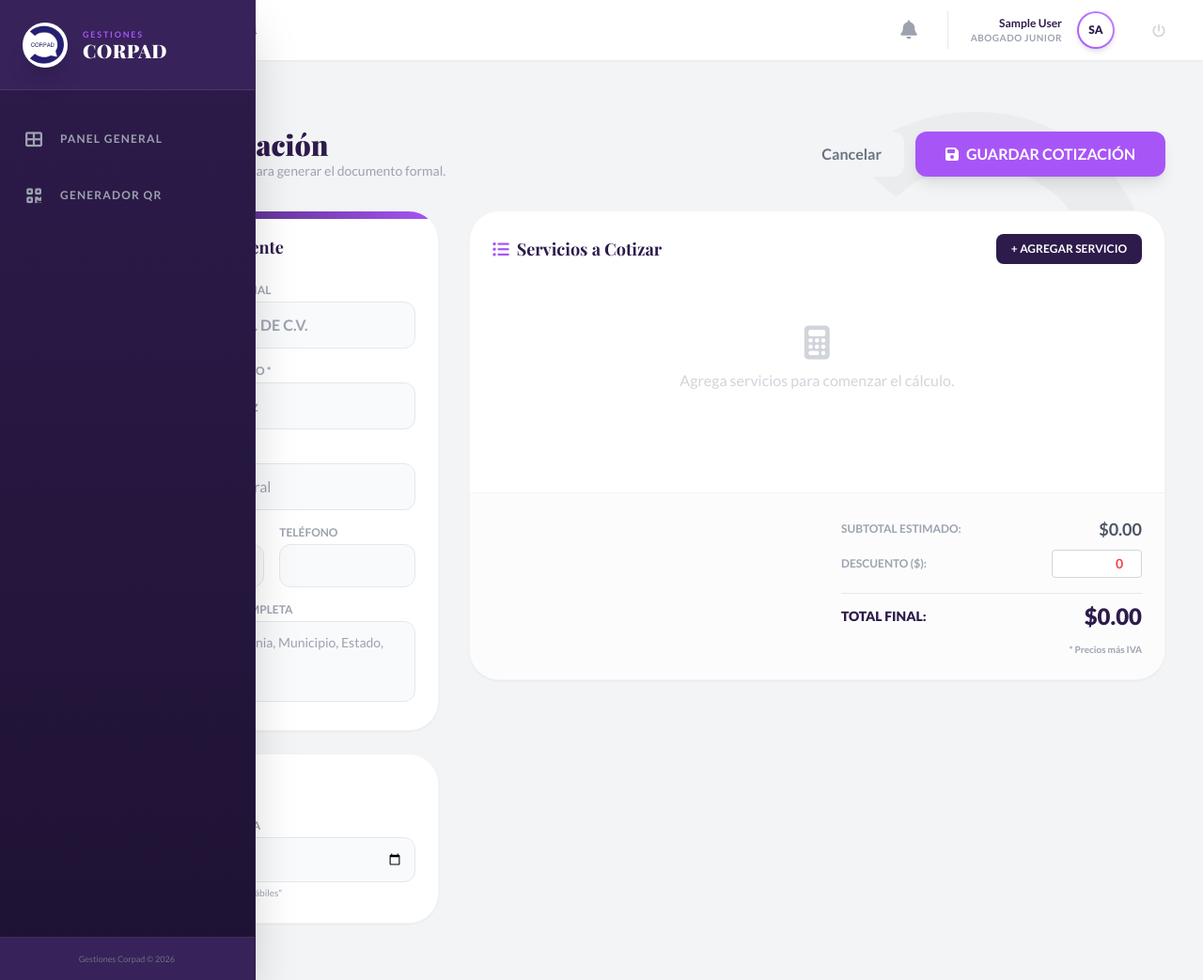
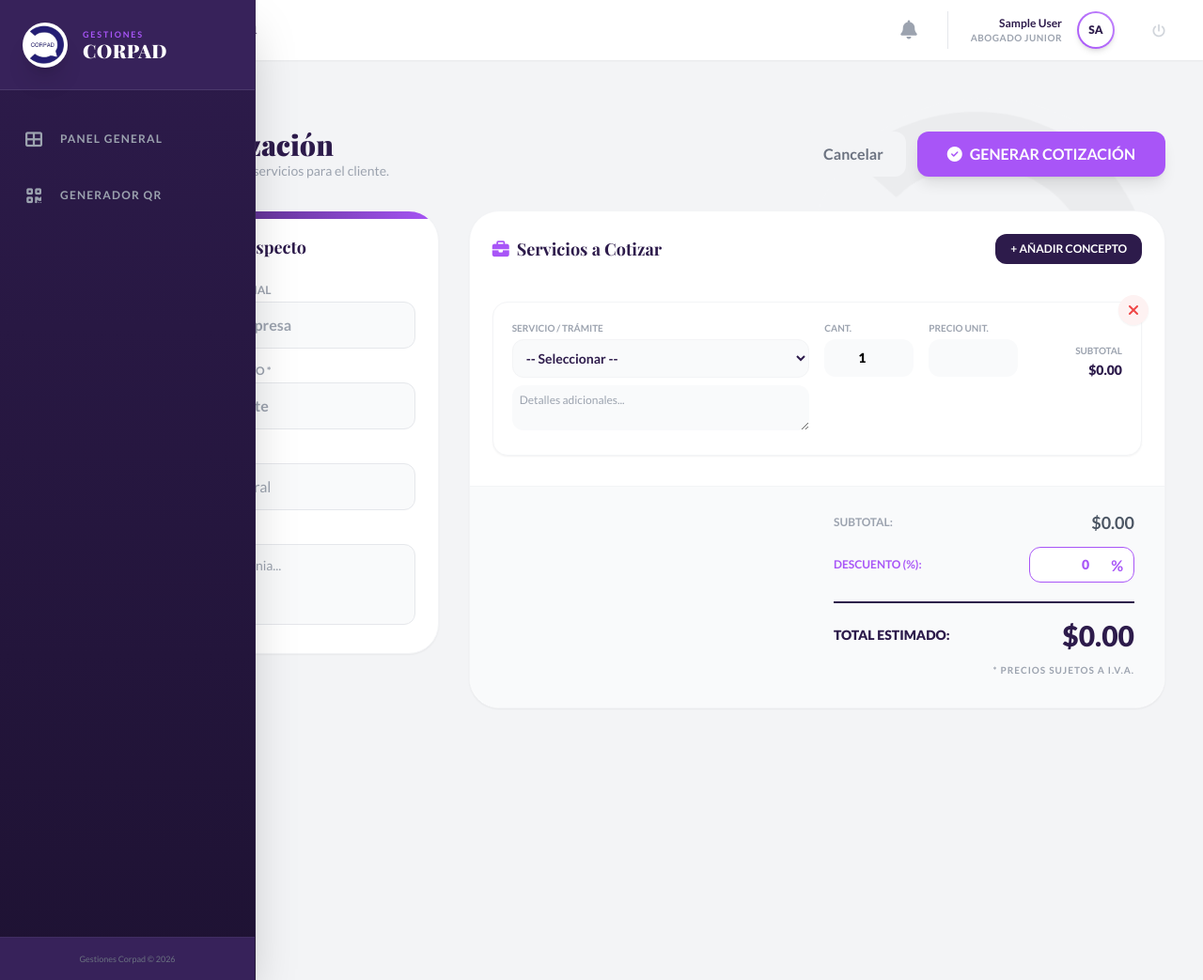
Before and after one commit to j99i/AppLegal_Cloud, a Django app: page /cotizaciones/nueva/ in a window 1280 px wide. Shown: the whole page at 94% size. Run offline with Django 5.2, Linux system fonts and the light colour scheme; the visitor is signed in with stand-in values (Sample User, id 1); data that the repository does not hold is empty; some libraries are stand-ins or nearby versions.

```diff
--- a/expedientes/views.py
+++ b/expedientes/views.py
@@ -716,27 +716,23 @@ def lista_cotizaciones(request):
 @login_required
 def nueva_cotizacion(request):
     if request.method == 'POST':
-        # 1. Obtener datos del cliente
+        # Captura de datos del cliente
         prospecto_empresa = request.POST.get('prospecto_empresa')
         prospecto_nombre = request.POST.get('prospecto_nombre')
         prospecto_email = request.POST.get('prospecto_email')
         prospecto_telefono = request.POST.get('prospecto_telefono')
-
-        # Nuevos campos
         prospecto_direccion = request.POST.get('prospecto_direccion')
         prospecto_cargo = request.POST.get('prospecto_cargo')
-        descuento_str = request.POST.get('descuento', '0')
         validez = request.POST.get('validez_hasta')
 
-        # --- CORRECCIÓN: USAR DECIMAL EN LUGAR DE FLOAT ---
+        # Captura del porcentaje de descuento
+        porcentaje_str = request.POST.get('porcentaje_descuento', '0')
         try:
-            # Convertimos directamente el string a Decimal
-            descuento = Decimal(descuento_str) if descuento_str else Decimal('0.00')
+            porcentaje_descuento = Decimal(porcentaje_str)
         except:
-            descuento = Decimal('0.00')
-        # --------------------------------------------------
+            porcentaje_descuento = Decimal('0.00')
 
-        # 2. Crear la Cotización
+        # 1. Crear la cabecera de la Cotización
         cotizacion = Cotizacion.objects.create(
             prospecto_empresa=prospecto_empresa,
             prospecto_nombre=prospecto_nombre,
@@ -744,14 +740,12 @@ def nueva_cotizacion(request):
             prospecto_telefono=prospecto_telefono,
             prospecto_direccion=prospecto_direccion,
             prospecto_cargo=prospecto_cargo,
-            descuento=descuento,
+            porcentaje_descuento=porcentaje_descuento,
             validez_hasta=validez if validez else None,
-            creado_por=request.user,
-            subtotal=Decimal('0.00'),
-            total=Decimal('0.00')
+            creado_por=request.user
         )
 
-        # 3. Procesar los Servicios
+        # 2. Procesar los servicios seleccionados
         servicios_ids = request.POST.getlist('servicios_seleccionados')
         cantidades = request.POST.getlist('cantidades')
         precios = request.POST.getlist('precios_personalizados')
@@ -762,36 +756,30 @@ def nueva_cotizacion(request):
                 servicio = get_object_or_404(Servicio, id=s_id)
                 cantidad = int(cant)
 
-                # --- CORRECCIÓN: USAR DECIMAL PARA PRECIOS ---
                 try:
-                    precio_unitario = Decimal(prec)
+                    precio_u = Decimal(prec)
                 except:
-                    precio_unitario = Decimal('0.00')
+                    precio_u = Decimal('0.00')
 
-                # Calculamos subtotal de línea para guardarlo
-                subtotal_linea = cantidad * precio_unitario
-                # ---------------------------------------------
-
-                # Crear el Item (asegurando guardar el subtotal)
+                # Crear el Item (el subtotal del item se puede calcular en el save del item o aquí)
                 ItemCotizacion.objects.create(
                     cotizacion=cotizacion,
                     servicio=servicio,
                     cantidad=cantidad,
-                    precio_unitario=precio_unitario,
-                    subtotal=subtotal_linea,
+                    precio_unitario=precio_u,
+                    subtotal=cantidad * precio_u,
                     descripcion_personalizada=desc
                 )
 
-        # Forzar recálculo final (por si acaso)
+        # 3. Recalcular totales finales una vez creados todos los ítems
         cotizacion.calcular_totales()
 
-        messages.success(request, 'Cotización creada exitosamente.')
+        messages.success(request, 'Cotización generada correctamente.')
         return redirect('detalle_cotizacion', cotizacion_id=cotizacion.id)
 
-    # GET
+    # Si es GET, mostrar servicios activos
     servicios = Servicio.objects.all()
     return render(request, 'cotizaciones/crear.html', {'servicios': servicios})
-
 @login_required
 def detalle_cotizacion(request, cotizacion_id):
     c = get_object_or_404(Cotizacion, id=cotizacion_id)
--- a/templates/cotizaciones/crear.html
+++ b/templates/cotizaciones/crear.html
@@ -9,13 +9,13 @@
 
         <div class="flex flex-col md:flex-row justify-between items-start md:items-center gap-4 mb-8">
             <div>
-                <h2 class="text-3xl font-black text-[#2D1B4B]">Crear Cotización</h2>
-                <p class="text-gray-400 text-sm">Complete la información para generar el documento formal.</p>
+                <h2 class="text-3xl font-black text-[#2D1B4B]">Nueva Cotización</h2>
+                <p class="text-gray-400 text-sm">Gestione los honorarios y servicios para el cliente.</p>
             </div>
             <div class="flex gap-3">
                 <a href="{% url 'lista_cotizaciones' %}" class="px-6 py-3 bg-gray-100 text-gray-500 rounded-xl font-bold hover:bg-gray-200 transition-colors">Cancelar</a>
                 <button type="submit" class="px-8 py-3 bg-[#A855F7] text-white rounded-xl font-bold hover:bg-[#9333EA] shadow-lg transition-transform hover:scale-105 flex items-center gap-2">
-                    <i class="fas fa-save"></i> GUARDAR COTIZACIÓN
+                    <i class="fas fa-check-circle"></i> GENERAR COTIZACIÓN
                 </button>
             </div>
         </div>
@@ -28,53 +28,31 @@
                     <div class="absolute top-0 left-0 w-full h-2 bg-gradient-to-r from-[#2D1B4B] to-[#A855F7]"></div>
 
                     <h3 class="text-lg font-bold text-[#2D1B4B] mb-6 flex items-center gap-2">
-                        <i class="fas fa-user-tie text-[#A855F7]"></i> Datos del Cliente
+                        <i class="fas fa-user-tie text-[#A855F7]"></i> Datos del Prospecto
                     </h3>
 
                     <div class="space-y-4">
                         <div>
                             <label class="block text-xs font-bold text-gray-400 uppercase mb-1">Empresa / Razón Social</label>
-                            <input type="text" name="prospecto_empresa" class="w-full p-3 bg-gray-50 rounded-xl border border-gray-200 focus:border-[#A855F7] focus:ring-2 focus:ring-purple-50 outline-none font-bold text-[#2D1B4B]" placeholder="Ej. EMPRESA S.A. DE C.V.">
+                            <input type="text" name="prospecto_empresa" class="w-full p-3 bg-gray-50 rounded-xl border border-gray-200 focus:border-[#A855F7] outline-none font-bold text-[#2D1B4B]" placeholder="Nombre de la empresa">
                         </div>
 
                         <div>
                             <label class="block text-xs font-bold text-gray-400 uppercase mb-1">Nombre del Contacto *</label>
-                            <input type="text" name="prospecto_nombre" required class="w-full p-3 bg-gray-50 rounded-xl border border-gray-200 focus:border-[#A855F7] focus:ring-2 focus:ring-purple-50 outline-none font-bold text-[#2D1B4B]" placeholder="Ej. Lic. Juan Pérez">
+                            <input type="text" name="prospecto_nombre" required class="w-full p-3 bg-gray-50 rounded-xl border border-gray-200 focus:border-[#A855F7] outline-none font-bold text-[#2D1B4B]" placeholder="Nombre del cliente">
                         </div>
 
                         <div>
                             <label class="block text-xs font-bold text-gray-400 uppercase mb-1">Cargo / Puesto</label>
-                            <input type="text" name="prospecto_cargo" class="w-full p-3 bg-gray-50 rounded-xl border border-gray-200 focus:border-[#A855F7] focus:ring-2 focus:ring-purple-50 outline-none font-medium text-gray-600" placeholder="Ej. Director General">
-                        </div>
-
-                        <div class="grid grid-cols-2 gap-4">
-                            <div>
-                                <label class="block text-xs font-bold text-gray-400 uppercase mb-1">Email</label>
-                                <input type="email" name="prospecto_email" class="w-full p-3 bg-gray-50 rounded-xl border border-gray-200 focus:border-[#A855F7] focus:ring-2 focus:ring-purple-50 outline-none text-sm">
-                            </div>
-                            <div>
-                                <label class="block text-xs font-bold text-gray-400 uppercase mb-1">Teléfono</label>
-                                <input type="text" name="prospecto_telefono" class="w-full p-3 bg-gray-50 rounded-xl border border-gray-200 focus:border-[#A855F7] focus:ring-2 focus:ring-purple-50 outline-none text-sm">
-                            </div>
+                            <input type="text" name="prospecto_cargo" class="w-full p-3 bg-gray-50 rounded-xl border border-gray-200 focus:border-[#A855F7] outline-none text-gray-600" placeholder="Ej. Director General">
                         </div>
 
                         <div>
-                            <label class="block text-xs font-bold text-gray-400 uppercase mb-1">Dirección Fiscal Completa</label>
-                            <textarea name="prospecto_direccion" rows="3" class="w-full p-3 bg-gray-50 rounded-xl border border-gray-200 focus:border-[#A855F7] focus:ring-2 focus:ring-purple-50 outline-none text-sm resize-none" placeholder="Calle, Número, Colonia, Municipio, Estado, C.P."></textarea>
+                            <label class="block text-xs font-bold text-gray-400 uppercase mb-1">Dirección Fiscal</label>
+                            <textarea name="prospecto_direccion" rows="3" class="w-full p-3 bg-gray-50 rounded-xl border border-gray-200 focus:border-[#A855F7] outline-none text-sm resize-none" placeholder="Calle, Número, Colonia..."></textarea>
                         </div>
                     </div>
                 </div>
-
-                <div class="bg-white p-6 rounded-[2rem] shadow-sm border border-gray-100">
-                    <h3 class="text-lg font-bold text-[#2D1B4B] mb-4">Configuración</h3>
-
-                    <div>
-                        <label class="block text-xs font-bold text-gray-400 uppercase mb-1">Vigencia de la Oferta</label>
-                        <input type="date" name="validez_hasta" class="w-full p-3 bg-gray-50 rounded-xl border border-gray-200 text-sm font-bold text-[#2D1B4B]">
-                        <p class="text-[10px] text-gray-400 mt-1">Dejar en blanco para "15 días hábiles"</p>
-                    </div>
-                </div>
-
             </div>
 
             <div class="lg:col-span-2 space-y-6">
@@ -82,37 +60,43 @@
                 <div class="bg-white p-6 rounded-[2rem] shadow-sm border border-gray-100 min-h-[500px] flex flex-col">
                     <div class="flex justify-between items-center mb-6">
                         <h3 class="text-lg font-bold text-[#2D1B4B] flex items-center gap-2">
-                            <i class="fas fa-list-ul text-[#A855F7]"></i> Servicios a Cotizar
+                            <i class="fas fa-briefcase text-[#A855F7]"></i> Servicios a Cotizar
                         </h3>
-                        <button type="button" onclick="agregarServicio()" class="px-4 py-2 bg-[#2D1B4B] text-white rounded-lg text-xs font-bold hover:bg-[#3E2C5E] transition-colors">
-                            + AGREGAR SERVICIO
+                        <button type="button" onclick="agregarServicio()" class="px-4 py-2 bg-[#2D1B4B] text-white rounded-xl text-xs font-bold hover:bg-[#3E2C5E] transition-all">
+                            + AÑADIR CONCEPTO
                         </button>
                     </div>
 
                     <div id="contenedor-items" class="space-y-4 flex-1">
                         <div class="text-center text-gray-300 py-10" id="empty-state">
-                            <i class="fas fa-calculator text-4xl mb-2"></i>
-                            <p>Agrega servicios para comenzar el cálculo.</p>
+                            <i class="fas fa-folder-open text-4xl mb-2"></i>
+                            <p>No hay servicios agregados aún.</p>
                         </div>
                     </div>
 
-                    <div class="mt-8 pt-6 border-t border-gray-100 bg-gray-50/50 -m-6 p-6 rounded-b-[2rem]">
-                        <div class="flex flex-col items-end gap-2">
+                    <div class="mt-8 pt-6 border-t border-gray-100 bg-gray-50 -m-6 p-8 rounded-b-[2rem]">
+                        <div class="flex flex-col items-end gap-3">
+
                             <div class="w-full max-w-xs flex justify-between items-center">
-                                <span class="text-xs font-bold text-gray-400 uppercase">Subtotal Estimado:</span>
+                                <span class="text-xs font-bold text-gray-400 uppercase">Subtotal:</span>
                                 <span class="text-lg font-bold text-gray-600" id="lbl-subtotal">$0.00</span>
                             </div>
 
                             <div class="w-full max-w-xs flex justify-between items-center">
-                                <span class="text-xs font-bold text-gray-400 uppercase">Descuento ($):</span>
-                                <input type="number" name="descuento" id="input-descuento" value="0" step="0.01" class="w-24 p-1 text-right bg-white border border-gray-300 rounded text-sm font-bold text-red-500 focus:outline-none focus:border-red-300" oninput="calcularTotales()">
+                                <span class="text-xs font-bold text-[#A855F7] uppercase">Descuento (%):</span>
+                                <div class="relative w-28">
+                                    <input type="number" name="porcentaje_descuento" id="input-porcentaje" value="0" step="0.1" min="0" max="100"
+                                           class="w-full p-2 pr-8 text-right bg-white border border-[#A855F7] rounded-xl text-sm font-black text-[#A855F7] focus:ring-2 focus:ring-purple-200 outline-none"
+                                           oninput="calcularTotales()">
+                                    <span class="absolute right-3 top-2 text-[#A855F7] font-bold">%</span>
+                                </div>
                             </div>
 
-                            <div class="w-full max-w-xs flex justify-between items-center border-t border-gray-200 pt-2 mt-2">
-                                <span class="text-sm font-black text-[#2D1B4B] uppercase">TOTAL FINAL:</span>
-                                <span class="text-2xl font-black text-[#2D1B4B]" id="lbl-total">$0.00</span>
+                            <div class="w-full max-w-xs flex justify-between items-center border-t-2 border-[#2D1B4B] pt-4 mt-2">
+                                <span class="text-sm font-black text-[#2D1B4B] uppercase">TOTAL ESTIMADO:</span>
+                                <span class="text-3xl font-black text-[#2D1B4B]" id="lbl-total">$0.00</span>
                             </div>
-                            <p class="text-[10px] text-gray-400 font-bold mt-1">* Precios más IVA</p>
+                            <p class="text-[10px] text-gray-400 font-bold uppercase tracking-widest">* Precios sujetos a I.V.A.</p>
                         </div>
                     </div>
                 </div>
@@ -123,35 +107,35 @@
 </div>
 
 <template id="template-item">
-    <div class="item-fila bg-gray-50 p-4 rounded-xl border border-gray-200 relative animate__animated animate__fadeIn">
-        <button type="button" onclick="eliminarItem(this)" class="absolute top-2 right-2 text-gray-300 hover:text-red-500 transition-colors">
-            <i class="fas fa-times-circle"></i>
+    <div class="item-fila bg-white p-5 rounded-2xl border border-gray-100 shadow-sm relative animate__animated animate__fadeInUp">
+        <button type="button" onclick="eliminarItem(this)" class="absolute -top-2 -right-2 w-8 h-8 bg-red-50 text-red-500 rounded-full hover:bg-red-500 hover:text-white transition-all shadow-sm">
+            <i class="fas fa-times"></i>
         </button>
 
-        <div class="grid grid-cols-1 md:grid-cols-12 gap-4 items-start">
-
+        <div class="grid grid-cols-1 md:grid-cols-12 gap-4">
             <div class="md:col-span-6">
-                <label class="block text-[10px] font-bold text-gray-400 uppercase mb-1">Servicio</label>
-                <select name="servicios_seleccionados" class="w-full p-2 bg-white rounded-lg border border-gray-200 text-sm font-bold text-[#2D1B4B] focus:border-[#A855F7] outline-none select-servicio" onchange="cargarDatosServicio(this)">
+                <label class="block text-[10px] font-bold text-gray-400 uppercase mb-1">Servicio / Trámite</label>
+                <select name="servicios_seleccionados" class="w-full p-2.5 bg-gray-50 rounded-xl border border-gray-100 text-sm font-bold text-[#2D1B4B] outline-none select-servicio" onchange="cargarDatosServicio(this)">
                     <option value="">-- Seleccionar --</option>
                     {% for s in servicios %}
                     <option value="{{ s.id }}" data-precio="{{ s.precio_base }}" data-desc="{{ s.descripcion }}">{{ s.nombre }}</option>
                     {% endfor %}
                 </select>
-                <textarea name="descripciones_personalizadas" rows="2" class="w-full mt-2 p-2 bg-white rounded-lg border border-gray-200 text-xs text-gray-500 resize-none txt-desc" placeholder="Descripción..."></textarea>
+                <textarea name="descripciones_personalizadas" rows="2" class="w-full mt-2 p-2 bg-gray-50 rounded-xl border-none text-xs text-gray-500 txt-desc" placeholder="Detalles adicionales..."></textarea>
             </div>
 
             <div class="md:col-span-2">
                 <label class="block text-[10px] font-bold text-gray-400 uppercase mb-1">Cant.</label>
-                <input type="number" name="cantidades" value="1" min="1" class="w-full p-2 bg-white rounded-lg border border-gray-200 text-sm font-bold text-center input-cant" oninput="calcularFila(this)">
+                <input type="number" name="cantidades" value="1" min="1" class="w-full p-2.5 bg-gray-50 rounded-xl border-none text-sm font-black text-center input-cant" oninput="calcularFila(this)">
             </div>
 
             <div class="md:col-span-2">
-                <label class="block text-[10px] font-bold text-gray-400 uppercase mb-1">Precio U.</label>
-                <input type="number" name="precios_personalizados" step="0.01" class="w-full p-2 bg-white rounded-lg border border-gray-200 text-sm font-bold text-right input-precio" oninput="calcularFila(this)">
+                <label class="block text-[10px] font-bold text-gray-400 uppercase mb-1">Precio Unit.</label>
+                <input type="number" name="precios_personalizados" step="0.01" class="w-full p-2.5 bg-gray-50 rounded-xl border-none text-sm font-black text-right input-precio" oninput="calcularFila(this)">
             </div>
 
             <div class="md:col-span-2 text-right pt-6">
+                <span class="text-[10px] block text-gray-400 font-bold uppercase">Subtotal</span>
                 <span class="text-sm font-black text-[#2D1B4B] lbl-subtotal-fila">$0.00</span>
             </div>
         </div>
@@ -160,7 +144,9 @@
 
 <script>
     function agregarServicio() {
-        document.getElementById('empty-state').classList.add('hidden');
+        const emptyState = document.getElementById('empty-state');
+        if (emptyState) emptyState.classList.add('hidden');
+
         const container = document.getElementById('contenedor-items');
         const template = document.getElementById('template-item');
         const clone = template.content.cloneNode(true);
@@ -169,7 +155,8 @@
 
     function eliminarItem(btn) {
         btn.closest('.item-fila').remove();
-        if(document.getElementById('contenedor-items').children.length === 1) { // 1 porque el empty-state cuenta
+        const container = document.getElementById('contenedor-items');
+        if(container.querySelectorAll('.item-fila').length === 0) {
             document.getElementById('empty-state').classList.remove('hidden');
         }
         calcularTotales();
@@ -200,19 +187,33 @@
     }
 
     function calcularTotales() {
-        let subtotal = 0;
+        let subtotalGeneral = 0;
+
+        // 1. Sumar todas las filas
         document.querySelectorAll('.item-fila').forEach(fila => {
             const cant = parseFloat(fila.querySelector('.input-cant').value) || 0;
             const precio = parseFloat(fila.querySelector('.input-precio').value) || 0;
-            subtotal += (cant * precio);
+            subtotalGeneral += (cant * precio);
         });
 
-        const descuento = parseFloat(document.getElementById('input-descuento').value) || 0;
-        let total = subtotal - descuento;
-        if(total < 0) total = 0;
+        // 2. Obtener PORCENTAJE de descuento
+        const porcentaje = parseFloat(document.getElementById('input-porcentaje').value) || 0;
 
-        document.getElementById('lbl-subtotal').textContent = '$' + subtotal.toLocaleString('es-MX', {minimumFractionDigits: 2});
-        document.getElementById('lbl-total').textContent = '$' + total.toLocaleString('es-MX', {minimumFractionDigits: 2});
+        // 3. Calcular monto a restar
+        const montoDescuento = subtotalGeneral * (porcentaje / 100);
+
+        // 4. Total Final
+        let totalFinal = subtotalGeneral - montoDescuento;
+        if(totalFinal < 0) totalFinal = 0;
+
+        // 5. Actualizar interfaz
+        document.getElementById('lbl-subtotal').textContent = '$' + subtotalGeneral.toLocaleString('es-MX', {minimumFractionDigits: 2});
+        document.getElementById('lbl-total').textContent = '$' + totalFinal.toLocaleString('es-MX', {minimumFractionDigits: 2});
     }
+
+    // Inicializar con una fila vacía para mejor UX
+    window.onload = function() {
+        agregarServicio();
+    };
 </script>
 {% endblock %}
```
Also changed, not shown: expedientes/models.py (+44 -34 lines), templates/cotizaciones/pdf_template.html (+181 -202 lines), expedientes/migrations/0001_initial.py, expedientes/migrations/0002_itemcotizacion_subtotal.py (deleted).
